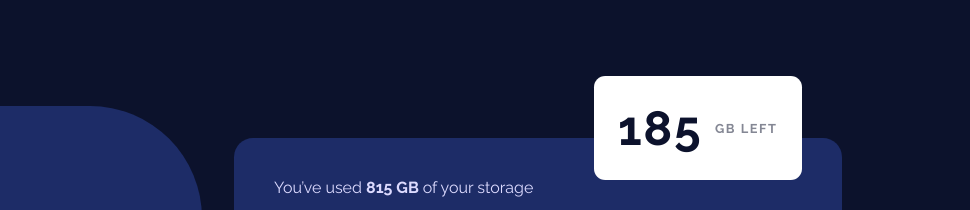
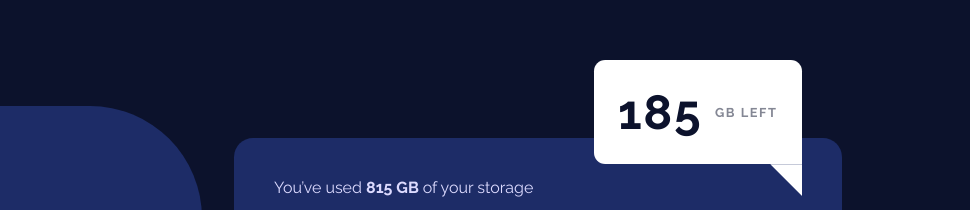
Before and after one commit to ozlemxates/Fylo-Data-Storage-Component-Frontend-Mentor, a plain HTML site: page index.html in a window 1280 px wide. Shown: the part 144-354 px from the top of the page, 310-1280 px from the left. Drawn offline with Linux system fonts and the light colour scheme.

Commit message:
UI desgin of desktop has done

```diff
--- a/style.css
+++ b/style.css
@@ -110,7 +110,6 @@ span {
     height: 0.7rem;
     border-radius: 50%;
     margin-right: 1px;
-
 }
 
 .texts {
@@ -124,10 +123,10 @@ span {
     color: var(--Grayish-Blue);
     background-color: #ffff;
     margin-left: 20rem;
-    margin-top: -13rem;
+    margin-top: -14rem;
     font-size: 0.8rem;
     padding: 1.5rem;
-    border-radius: 0.7rem;
+    border-radius: 0.7rem 0.7rem 0rem 0.7rem;
     font-weight: 700;
 }
 
@@ -142,8 +141,16 @@ span {
     font-size: 3rem;
     color: var(--main-bg);
 }
-
-
+.box::after {
+    content: '';
+    position: absolute;
+    height: 2rem;
+    width: 2rem;
+    background-color: #ffff;
+    clip-path: polygon(0 0, 100% 0, 100% 100%);
+    margin-top: 1.5rem;
+    margin-left: 9.52rem;
+}
 .attribution {
      font-size: 11px;
      text-align: center;
```
